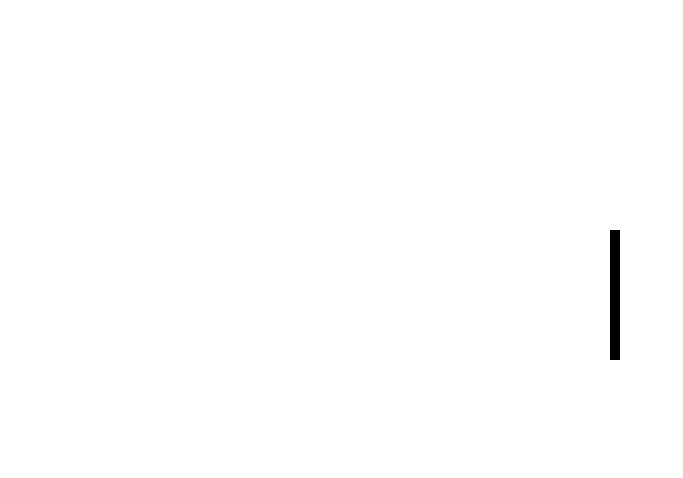
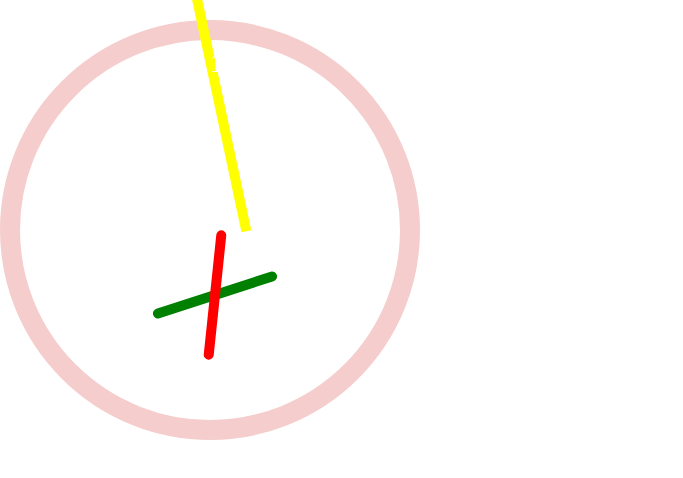
Before and after one commit to ashish4497/jspractice, a plain HTML site: page Day 6/Project/3/index.html in a window 1280 px wide. Shown: the whole page, without its empty margins (0-683 px from the left). Drawn offline with Linux system fonts and the light colour scheme.

Commit message:
changeclock

```diff
--- a/Day 6/Project/3/asset/main.css
+++ b/Day 6/Project/3/asset/main.css
@@ -7,38 +7,49 @@
 	height: 350px;
 	width: 350px;
 	border-radius:50%;
-	border:20px solid white;
+	border:20px solid #f6cdcd;
 	position: absolute;
 	margin-left: 25rem;
-	margin-top: 20px;
+	margin: 20px auto;
 	padding:15px;
+}
+
 }
 .second{
 	height:130px;
 	width:10px;
-	position: relative;
-	background-color: black;
+	background-color: yellow;
+	position: absolute;
 	top:50%;
 	left:50%;
+	border-radius: 5px;
+	/*z-index: 1;*/
+
+}
+.second-hand {
+	height: 10px;
+	background: yellow;
 }
 .minutes{
 	height:130px;
 	width:10px;
-	background-color: black;
+	background-color: green;
 	position: absolute;
 	top:50%;
 	left:50%;
+	border-radius: 5px;
 }
 .hour{
 	height:130px;
 	width:10px;
 	position: absolute;
-	background-color: black;
+	background-color: red;
 	top:50%;
 	left:50%;
+	border-radius: 5px;
 
 }
-.number{
+.twelve{
 	position:absolute;
 	top:0px;
 	left:50%;
--- a/Day 6/Project/3/index.html
+++ b/Day 6/Project/3/index.html
@@ -4,16 +4,39 @@
   <meta charset="UTF-8">
   <title>JS + CSS Clock</title>
   <link rel="stylesheet" type="text/css" href="asset/main.css">
+
 </head>
 <body>
-	<div class="clock">
-	<div class="second"></div>
-	<div class="minutes"></div>
-	<div class="hour"></div>
-	<span class="number">12</span>
-	<span class="three">3</span>
-	<span class="six">6</span>
-	<span class="nine">9</span>
+	<div class=" clock">
+		<div class="second second-hand"></div>
+		<div class="minutes"></div>
+		<div class="hour"></div>
+		<span class="twelve">12</span>
+		<span class="three">3</span>
+		<span class="six">6</span>
+		<span class="nine">9</span>
 </div>
+ <script>
+	var secondtime =document.querySelector('.second-hand');
+	var minutestime =document.querySelector('.minutes');
+	var hourtime =document.querySelector('.hour');
+	console.log(secondtime,minutestime,hourtime)
+	function clock(){
+		var time = new Date();
+		var second = time.getSeconds();
+		var minutes = time.getMinutes();
+		var hour = time.getHours();
+		console.log(second, minutes)
+	secondtime.style.transform =`rotate(${(second/60)*360+90}deg)`;
+	minutestime.style.transform =`rotate(${(minutes/60)*360+90}deg)`;
+	hourtime.style.transform = `rotate(${(hour/60)*360+90}deg)`;
+	}
+	clock()
+	setInterval(clock,100);
+	// var secondtime =document.querySelector('.second');
+	// function setDate();
+	// const seconds =now
+
+ </script>
 </body>
 </html>
```
Also changed, not shown: Day 6/Project/3/todo.md (line endings or trailing spaces).
